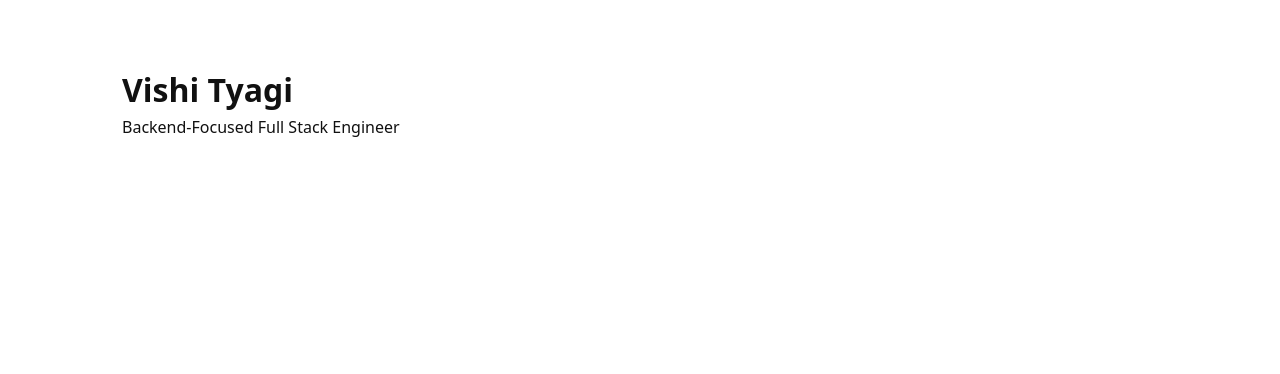
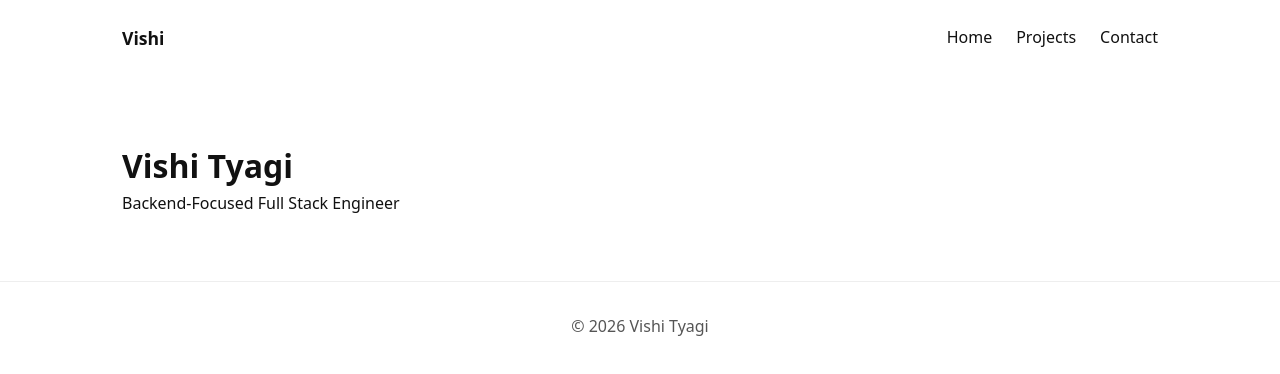
Before and after one commit to Vishi-1912/vishi-portfolio, a Next.js app: page / in a window 1280 px wide. Shown: the top 374 px of the page. Built offline with nearby package versions, Linux system fonts and the light colour scheme.

Commit message:
feat: add base layout with navbar and footer

```diff
--- a/app/layout.tsx
+++ b/app/layout.tsx
@@ -1,31 +1,23 @@
-import type { Metadata } from "next";
-import { Geist, Geist_Mono } from "next/font/google";
 import "./globals.css";
+import Navbar from "@/components/Navbar";
+import Footer from "@/components/Footer";
 
-const geistSans = Geist({
-  variable: "--font-geist-sans",
-  subsets: ["latin"],
-});
-
-const geistMono = Geist_Mono({
-  variable: "--font-geist-mono",
-  subsets: ["latin"],
-});
-
-export const metadata: Metadata = {
-  title: "Create Next App",
-  description: "Generated by create next app",
+export const metadata = {
+  title: "Vishi Tyagi | Backend-Focused Full Stack Engineer",
+  description: "Node.js, NestJS, MERN Stack Portfolio",
 };
 
 export default function RootLayout({
   children,
-}: Readonly<{
+}: {
   children: React.ReactNode;
-}>) {
+}) {
   return (
     <html lang="en">
-      <body className={`${geistSans.variable} ${geistMono.variable} antialiased`}>
+      <body>
+        <Navbar />
         {children}
+        <Footer />
       </body>
     </html>
   );
--- /dev/null
+++ b/components/Footer.tsx
@@ -0,0 +1,9 @@
+import styles from "@/styles/footer.module.css";
+
+export default function Footer() {
+  return (
+    <footer className={styles.footer}>
+      <p>© {new Date().getFullYear()} Vishi Tyagi</p>
+    </footer>
+  );
+}
--- /dev/null
+++ b/components/Navbar.tsx
@@ -0,0 +1,15 @@
+import styles from "@/styles/navbar.module.css";
+
+export default function Navbar() {
+  return (
+    <nav className={styles.nav}>
+      <div className={styles.logo}>Vishi</div>
+
+      <ul className={styles.links}>
+        <li><a href="/">Home</a></li>
+        <li><a href="/projects">Projects</a></li>
+        <li><a href="/contact">Contact</a></li>
+      </ul>
+    </nav>
+  );
+}
--- /dev/null
+++ b/styles/footer.module.css
@@ -0,0 +1,6 @@
+.footer {
+  padding: 2rem;
+  text-align: center;
+  color: #555;
+  border-top: 1px solid #eee;
+}
--- /dev/null
+++ b/styles/navbar.module.css
@@ -0,0 +1,24 @@
+.nav {
+  display: flex;
+  justify-content: space-between;
+  align-items: center;
+  padding: 1.5rem 2rem;
+  max-width: 1100px;
+  margin: auto;
+}
+
+.logo {
+  font-weight: 600;
+  font-size: 1.1rem;
+}
+
+.links {
+  list-style: none;
+  display: flex;
+  gap: 1.5rem;
+}
+
+.links a {
+  text-decoration: none;
+  color: #111;
+}
```
